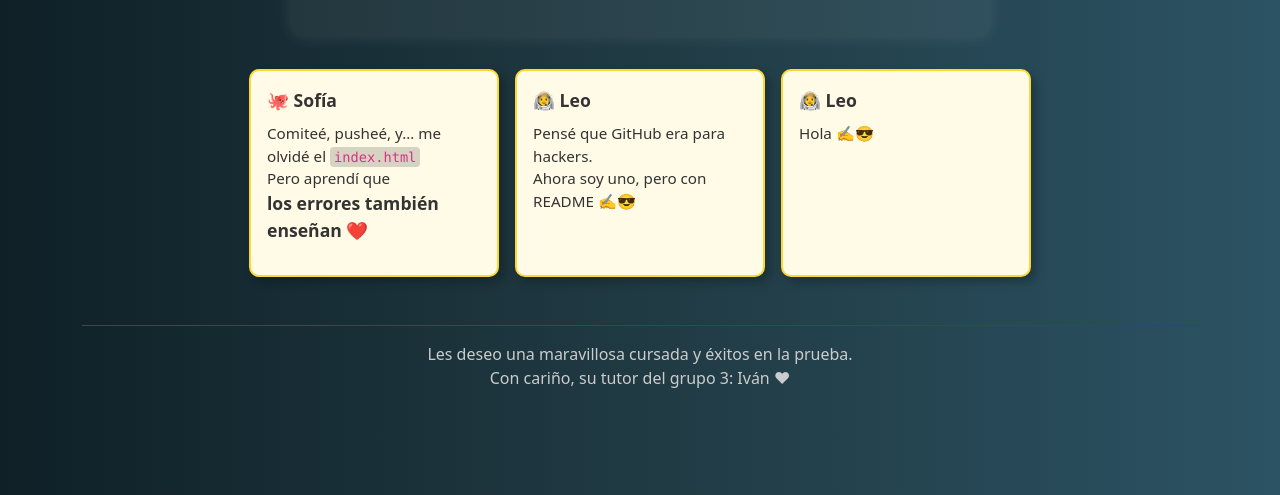
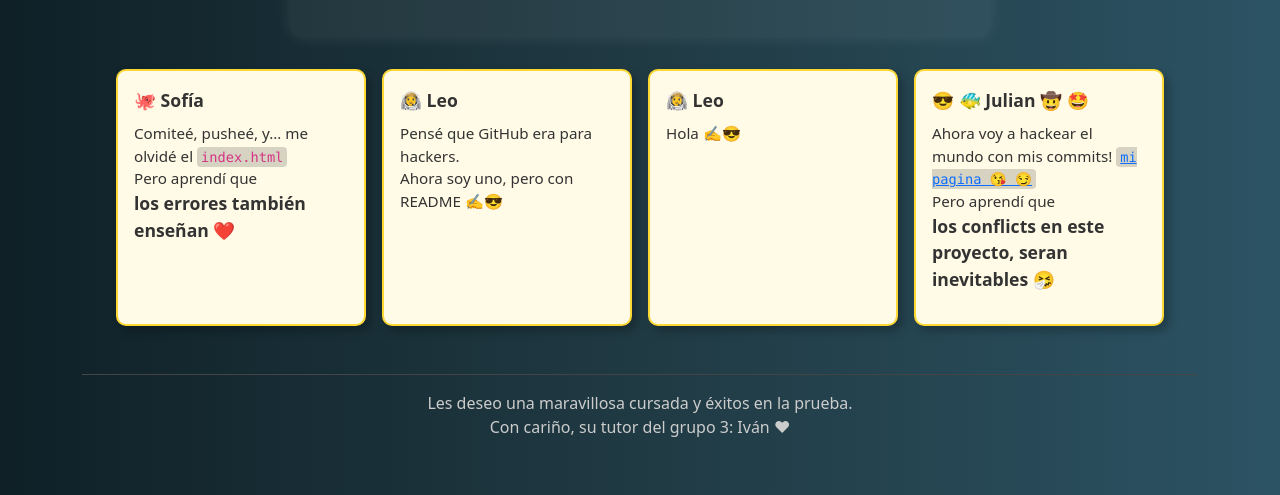
Before and after one commit to ivaniraldi/Trabajo-Colaborativo-G99, a plain HTML site: page index.html in a window 1280 px wide. Shown: the part 305-800 px from the top of the page. Drawn offline with nearby package versions, Linux system fonts and the light colour scheme.

Commit message:
Update index.html

```diff
--- a/index.html
+++ b/index.html
@@ -80,7 +80,14 @@
         </div>
 
 
-
+         <div class="post-it">
+          <strong> 😎 🐠 Julian 🤠 🤩</strong>
+          <p>
+            Ahora voy a hackear el mundo con mis commits!
+            <code style="background-color: #3333"><a href="https://juliMAB.github.io">mi pagina 😘 😏 </a></code> <br />
+            Pero aprendí que <strong>los conflicts en este proyecto, seran inevitables 🤧 </strong>
+          </p>
+        </div>
         <!-- Pueden seguir agregando sus "post-its" aquí -->
       </section>
 
```
